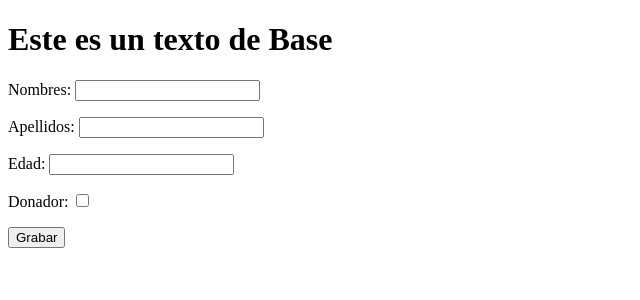
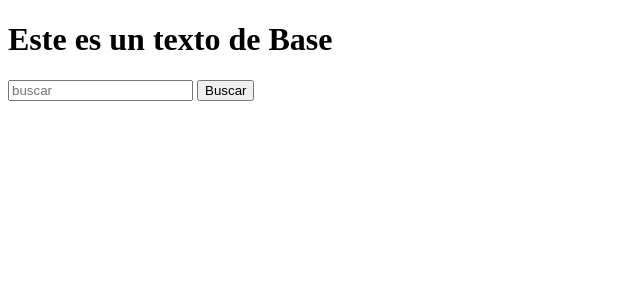
Before and after one commit to JefersonPWeb2/PracticaDjango03, a Django app: page /agregar/ in a window 1280 px wide. Shown: the part 88-388 px from the top of the page, without its empty margins (0-640 px from the left). Run offline with Django 5.2, Linux system fonts and the light colour scheme.

Commit message:
Creando método GET

```diff
--- a/django03/personas/templates/personas/personasCreate.html
+++ b/django03/personas/templates/personas/personasCreate.html
@@ -1,7 +1,7 @@
 {% extends 'base.html' %}
 {% block content %}
-<form method='POST'> {% csrf_token %}
-    {{ form.as_p }}
-    <input type='submit' value='Grabar'/>
+<form action='.' method='GET'>
+    <input type='text' name='q' placeholder='buscar'/>
+    <input type='submit' value='Buscar'/>
 </form>
 {% endblock %}
```
